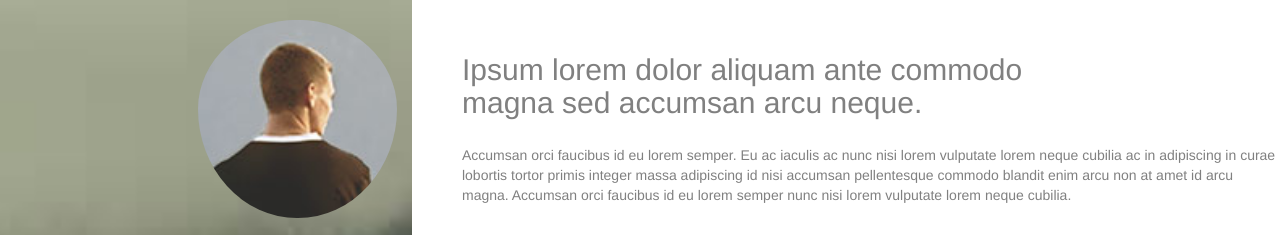
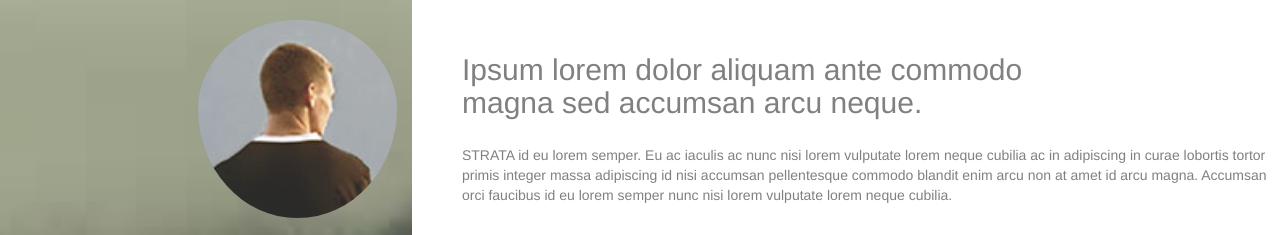
Before and after one commit to ghoshsweta/bootstrap, a plain HTML site: page index.html in a window 1280 px wide. Shown: the top 235 px of the page. Drawn offline with nearby package versions, Linux system fonts and the light colour scheme.

Commit message:
changed to strata

```diff
--- a/index.html
+++ b/index.html
@@ -51,7 +51,7 @@
 							magna sed accumsan arcu neque.
 							</h2>
 					</header>
-					<p>Accumsan orci faucibus id eu lorem semper. Eu ac iaculis ac nunc nisi lorem vulputate lorem neque cubilia ac in adipiscing in curae lobortis tortor primis integer massa adipiscing id nisi accumsan pellentesque commodo blandit enim arcu non at amet id arcu magna. Accumsan orci faucibus id eu lorem semper nunc nisi lorem vulputate lorem neque cubilia.</p>
+					<p>	STRATA id eu lorem semper. Eu ac iaculis ac nunc nisi lorem vulputate lorem neque cubilia ac in adipiscing in curae lobortis tortor primis integer massa adipiscing id nisi accumsan pellentesque commodo blandit enim arcu non at amet id arcu magna. Accumsan orci faucibus id eu lorem semper nunc nisi lorem vulputate lorem neque cubilia.</p>
 					<ul class="actions">
 						<li>
 						<a class="button" href="#">Learn More</a>
```
